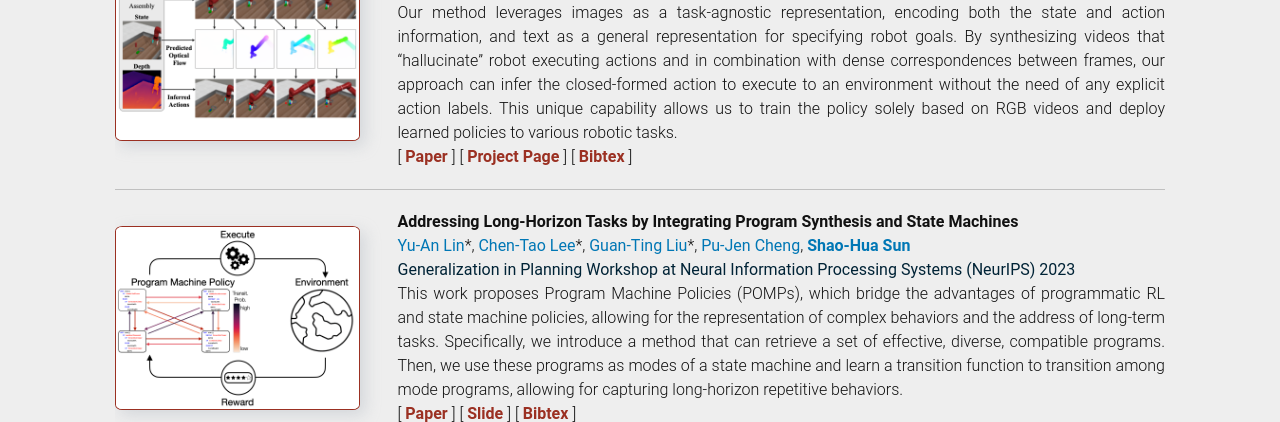
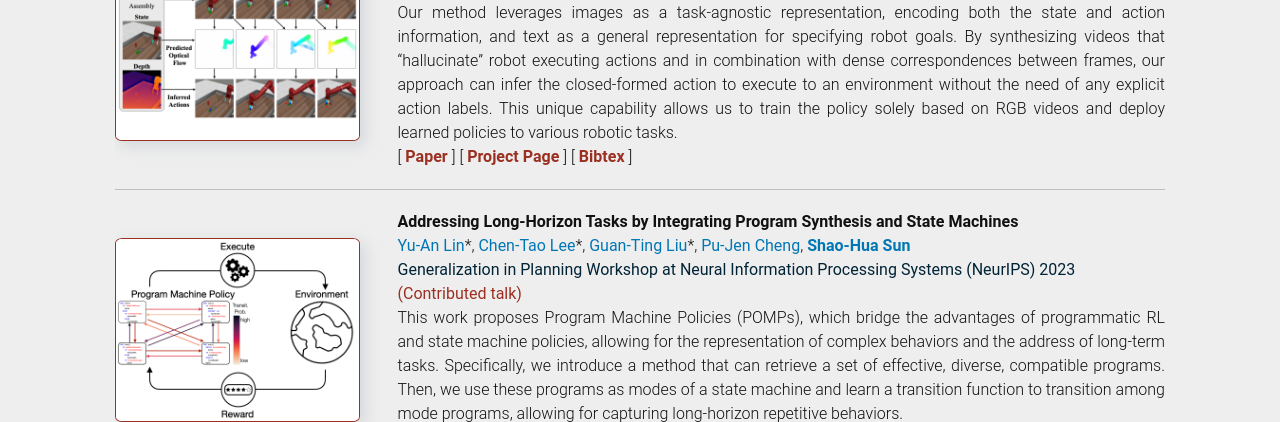
Before and after one commit to shaohua0116/shaohua0116.github.io, a Jekyll site: the page built from index.html, in a window 1280 px wide and 900 px high, scrolled down 2171 px, cut to the strip 0-422 px from the top of the window. Built offline with Jekyll 4.4.1, drawn with Linux system fonts in a browser that asks for light colours; some web fonts are replaced.

Commit message:
pomp talk

```diff
--- a/_data/publications.yml
+++ b/_data/publications.yml
@@ -57,8 +57,8 @@
     - name: 'Bibtex'
       url:  '/bibtex/pomp.txt'
   publisher:  'Generalization in Planning Workshop at Neural Information Processing Systems (NeurIPS) 2023'
-  oral: false
-  oral_text: ''
+  oral: true
+  oral_text: 'Contributed talk'
   status:   ''
 
 - title: 'Bootstrap Your Own Skills: Learning to Solve New Tasks with Large Language Model Guidance'
```
